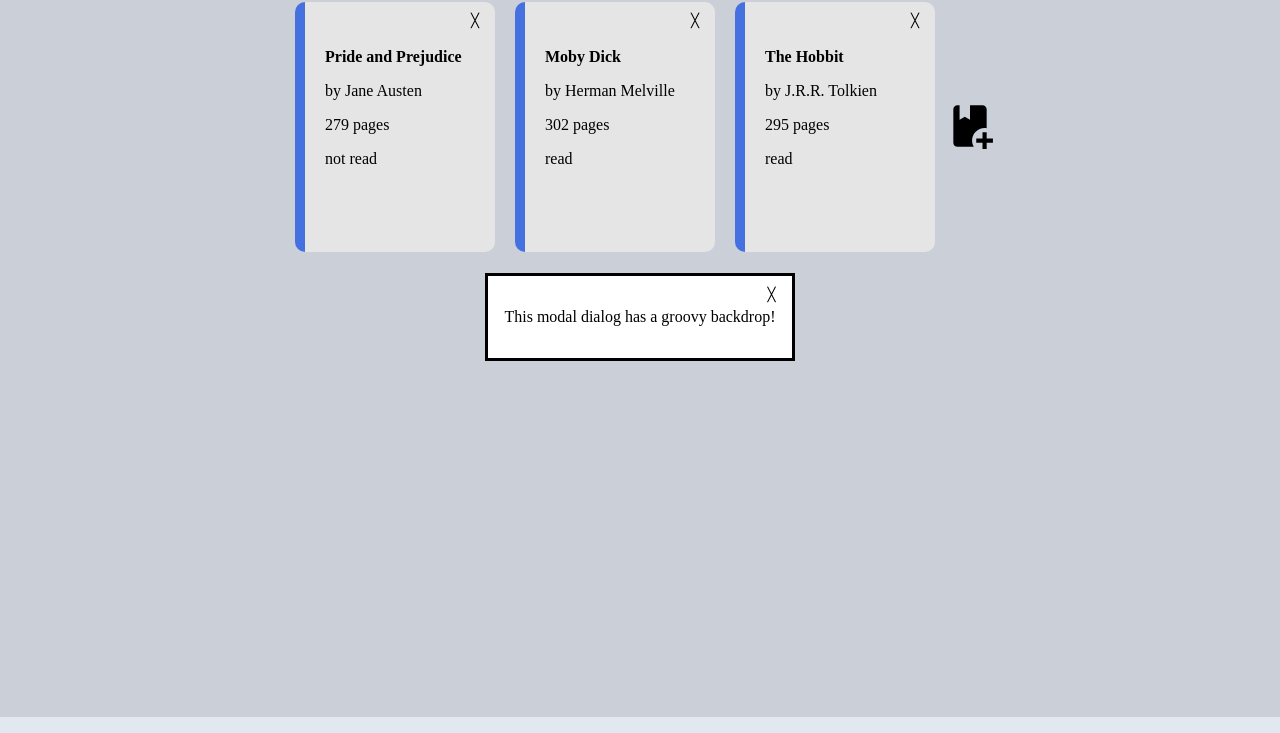
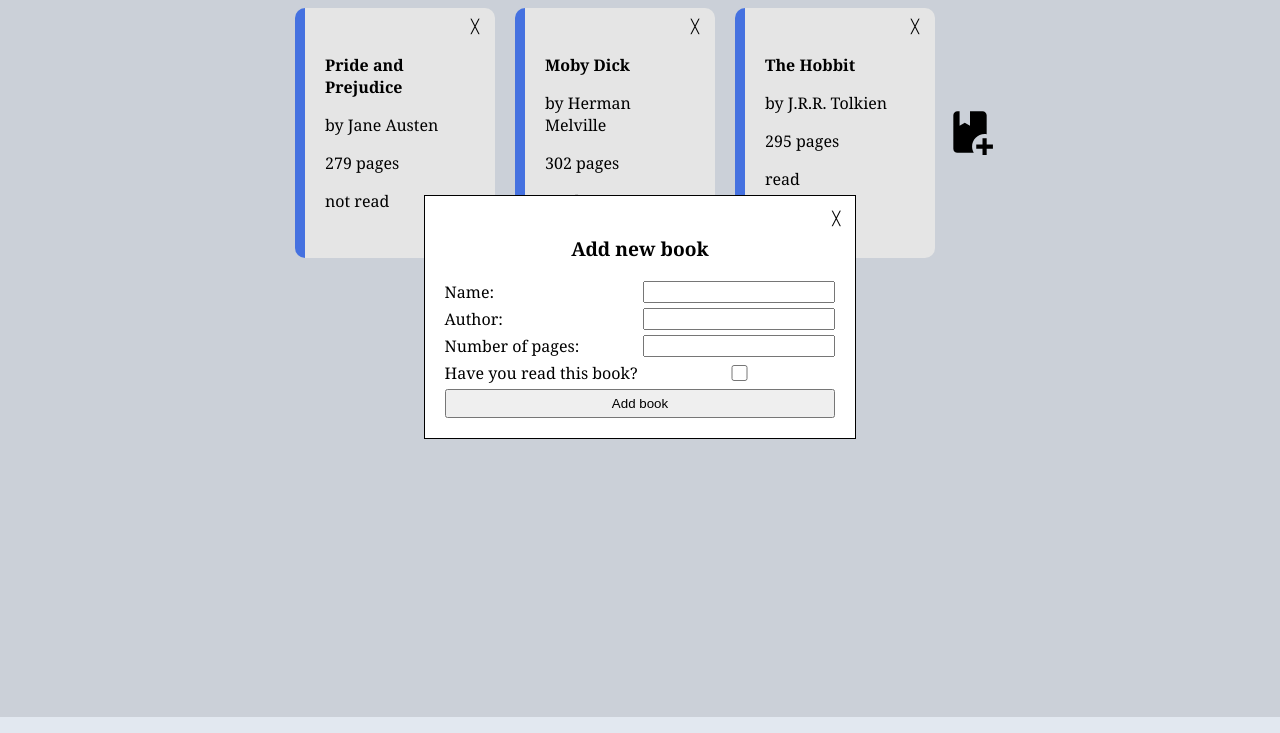
Before and after one commit to mentipento/library, a plain HTML site: page index.html in a window 1280 px wide. Both pictures are taken after a click on the button 970 px from the left and 210 px from the top of the page. Shown: the part 83-816 px from the top of the page. Drawn offline with Linux system fonts and the light colour scheme.

Commit message:
add content to modal

```diff
--- a/index.html
+++ b/index.html
@@ -16,7 +16,20 @@
       </div>
       <dialog>
          <button id="cls-btn" class="delete-button" autofocus></button>
-        <p>This modal dialog has a groovy backdrop!</p>
+         <p>Add new book</p>
+         <form action="" method="get">
+            <div class="grid-container">
+               <label for="name">Name: </label>
+               <input type="text" name="name" id="name">
+               <label for="author">Author: </label>
+               <input type="text" name="author" id="author">
+               <label for="pages">Number of pages:</label>
+               <input type="text" name="pages" id="pages" inputmode="numeric">
+               <label for="read">Have you read this book?</label>
+               <input type="checkbox" name="read" id="read">
+               <button type="submit">Add book</button>
+            </div>
+         </form>
       </dialog>
    </body>
 </html>
--- a/style.css
+++ b/style.css
@@ -13,6 +13,7 @@ h1 {
 body {
     height: 100vh;
     background-color: #E2E8F0;
+    font-family:Georgia, 'Times New Roman', Times, serif
 }
 
 #container {
@@ -70,3 +71,25 @@ body {
 .delete-button:hover {
    color: gray
 }
+
+.grid-container {
+    display: grid;
+    grid-template-columns: 1fr 1fr;
+    gap: 5px;
+}
+
+dialog {
+    border: 1px solid black;
+    padding: 20px;
+}
+
+dialog p:first-of-type {
+    text-align: center;
+    font-size: 1.2rem;
+    font-weight: bold;
+}
+
+dialog button {
+    grid-column: 1 / 3;
+    padding: 5px;
+}
```
Lines whose indentation alone changed are shown as unchanged.
